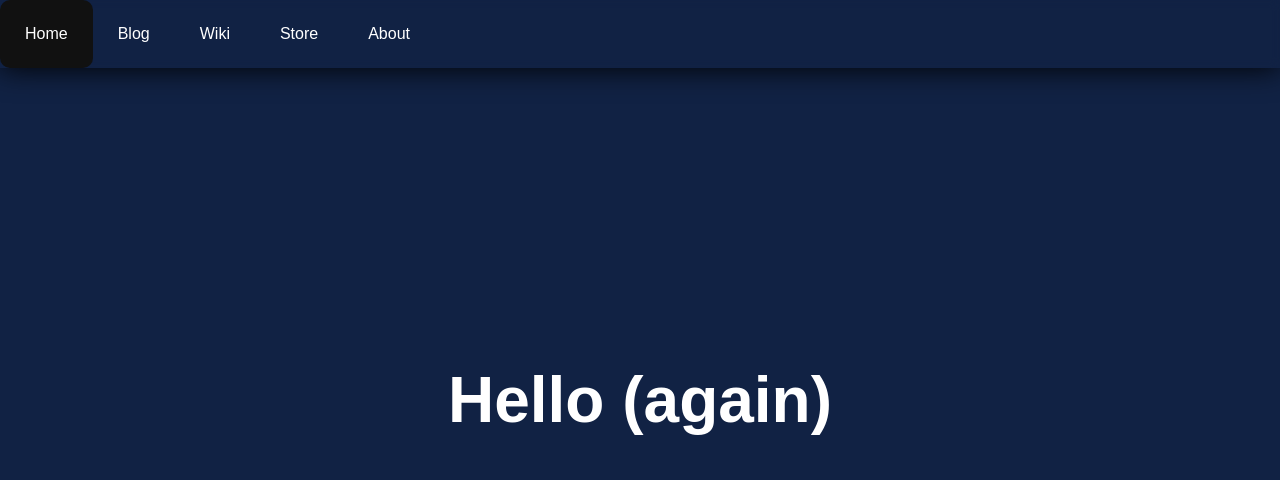
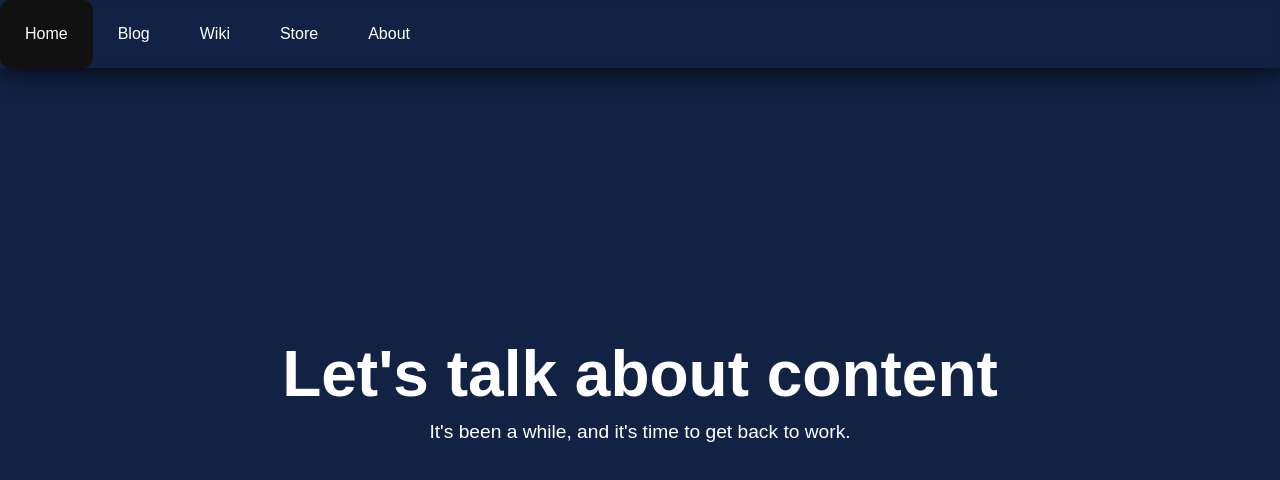
Before and after one commit to iiankehn/site, a plain HTML site: page index.html in a window 1280 px wide. Drawn offline with Linux system fonts and the light colour scheme.

Commit message:
Update index.html

```diff
--- a/index.html
+++ b/index.html
@@ -18,7 +18,8 @@
         </ul>
     </nav>
     <section id="hero">
-        <h1>Hello (again)</h1>
+        <h1>Let's talk about content</h1>
+        <p>It's been a while, and it's time to get back to work.</p>
     </section>
 </body>
 </html>
```
